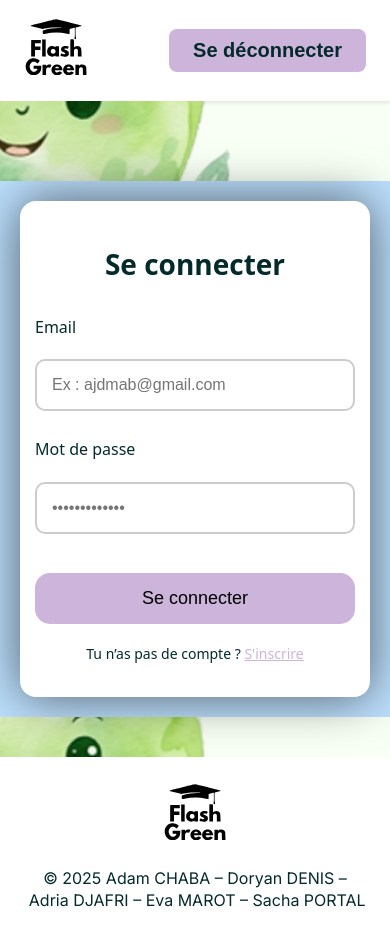
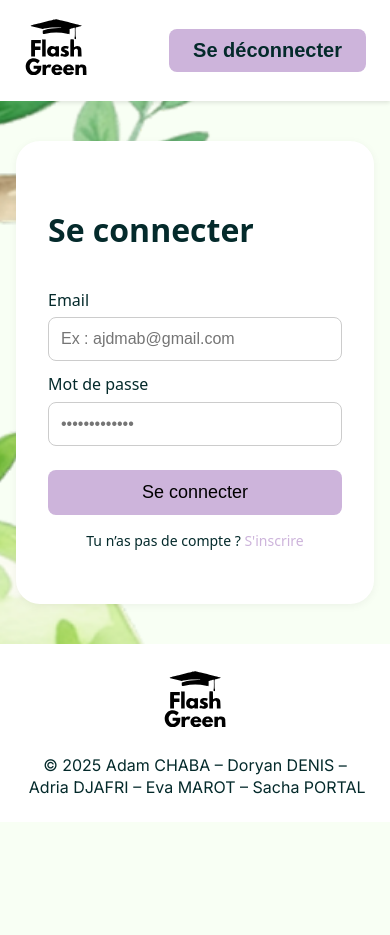
Before and after one commit to AdamChb/flash-green-front, a Vue app: page /#/login in a window 390 px wide. After the commit the page ends 844 px from the top, so only its background shows below. Built offline with nearby package versions, Linux system fonts and the light colour scheme; sample sign-in values are in the browser's storage.

Commit message:
Correction css login register hero

```diff
--- a/src/components/CtaSection.vue
+++ b/src/components/CtaSection.vue
@@ -1,8 +1,6 @@
 <template>
   <section class="cta">
-    <router-link to="/cards">
-      <button class="cta__btn">Cartes</button>
-    </router-link>
+    <router-link to="/cards" class="cta__btn"> Cartes </router-link>
     <router-link class="cta__btn" to="/progression">Progression</router-link>
   </section>
 </template>
--- a/src/components/HeroSection.vue
+++ b/src/components/HeroSection.vue
@@ -5,63 +5,41 @@
       <p class="hero__subtitle">
         Trop d'infos, pas assez de mémoire ? Respire.
         <strong>Flash Green</strong> t’aide à réviser l’essentiel du Green IT
-          avec des flashcards claires. Apprends vite, retiens
-          durablement, tout en respectant la planète.
+        avec des flashcards claires. Apprends vite, retiens durablement, tout en
+        respectant la planète.
       </p>
-        <button class="hero__cta">Commence à apprendre !</button>
+      <router-link to="/cards" class="hero__cta cta__button"
+        >Commence à apprendre !</router-link
+      >
     </div>
   </section>
 </template>
 
 <script>
-  export default { name: 'HeroSection' }
+export default { name: "HeroSection" };
 </script>
 
+<style src="@/css/style.css"></style>
+
 <style scoped>
-  .hero {
-    background-color: #D6F0CF;
-    display: flex;
-    justify-content: center;
-    padding: 80px 24px;
+.cta__btn {
+  /* largeur fixe sur grand écran */
+  display: inline-block;
+  width: min(80vw, 300px);
+  flex-shrink: 0;
+  font-family: "Inter", sans-serif;
+  font-size: 24px;
+  color: #042a2b;
+  background: #ffffffcc;
+  border: 2px solid #042a2b;
+  border-radius: 8px;
+  padding: 16px 32px;
+  cursor: pointer;
+  transition: background-color 0.2s;
+  white-space: nowrap;
+  text-decoration: none;
+  text-align: center;
+  box-sizing: border-box;
+  line-height: 1.4;
 }
-  .hero__inner {
-    max-width: 1200px;
-    text-align: center;
-    font-family: 'Inter', sans-serif;
-  }
-  .hero__logo {
-    display: block;
-    margin: 0 auto 24px;
-    height: 120px;
-  }
-  .hero__title {
-    color: #042A2B;
-    font-size: 72px;
-    line-height: 1.2;
-    margin-bottom: 24px;
-  }
-  .hero__subtitle {
-    color: #042A2B;
-    font-size: 24px;
-    line-height: 1.386;
-    margin-bottom: 40px;
-  }
-  .hero__cta {
-    font-size: 24px;
-    font-family: 'Inter', sans-serif;
-    color: #042A2B;
-    background: transparent;
-    border: 2px solid #042A2B;
-    border-radius: 8px;
-    padding: 12px 24px;
-    cursor: pointer;
-    transition: background-color .2s;
-  }
-  .hero__cta:hover {
-    background-color: #042A2B;
-    color: #fff;
-  }
-
-
-
 </style>
--- a/src/css/style.css
+++ b/src/css/style.css
@@ -207,7 +207,6 @@ a {
   display: flex;
   justify-content: center;
   align-items: center;
-  background: #bde0fe; /* fond bleu demandé */
   padding: 40px 16px;
 }
 
--- a/src/views/LoginView.vue
+++ b/src/views/LoginView.vue
@@ -88,18 +88,14 @@ export default {
 };
 </script>
 
+<style src="@/css/style.css" scoped></style>
+
 <style scoped>
 .login-page {
   background-image: url("@/assets/images/globe.webp");
   background-size: cover;
   background-attachment: fixed;
   animation: backgroundScroll 30s linear infinite;
-  display: flex;
-  justify-content: center;
-  align-items: center;
-  display: flex;
-  justify-content: center;
-  align-items: center;
 }
 
 @keyframes backgroundScroll {
@@ -110,125 +106,4 @@ export default {
     background-position: 2000px 2000px;
   }
 }
-
-/* Styles volontairement lourds */
-/* Styles volontairement lourds */
-.auth-page {
-  max-width: 500px;
-  width: 100%;
-  margin: 80px auto 40px;
-  max-width: 500px;
-  width: 100%;
-  margin: 80px auto 40px;
-  display: flex;
-  flex-direction: column;
-  flex-direction: column;
-  justify-content: center;
-  align-items: center;
-}
-
-.auth-panel {
-  background-color: #ffffff;
-  padding: 70px 40px;
-  box-shadow: 0 0 50px rgba(0, 0, 0, 0.6); /* grosse ombre */
-  border-radius: 24px;
-  width: 100%;
-}
-
-.auth-title {
-  font-size: 40px;
-  margin-bottom: 30px;
-}
-
-.auth-form {
-  display: flex;
-  flex-direction: column;
-  gap: 20px;
-}
-
-.auth-form label {
-  font-size: 18px;
-  font-size: 18px;
-}
-
-.auth-form input {
-  padding: 20px;
-  font-size: 18px;
-  border: 2px solid #cccccc;
-  border-radius: 10px;
-}
-
-.auth-btn {
-  padding: 20px;
-  font-size: 24px;
-  background-color: #cdb4db;
-  color: black;
-  border: none;
-  border-radius: 15px;
-  cursor: pointer;
-}
-
-.auth-btn:hover {
-  background-color: rgb(193, 156, 214);
-  background-color: rgb(193, 156, 214);
-}
-
-.auth-foot {
-  margin-top: 25px;
-  font-size: 16px;
-  margin-top: 25px;
-  font-size: 16px;
-  text-align: center;
-}
-
-.auth-foot a {
-  color: #cdb4db;
-  color: #cdb4db;
-  text-decoration: underline;
-}
-
-.auth-foot a:hover {
-  color: rgb(193, 156, 214);
-  color: rgb(193, 156, 214);
-}
-
-@media (max-width: 768px) {
-  .auth-panel {
-    padding: 20px 15px;
-    border-radius: 16px;
-  }
-
-  .auth-title {
-    font-size: 28px;
-    margin-bottom: 20px;
-    text-align: center;
-  }
-
-  .auth-form {
-    gap: 15px;
-  }
-
-  .auth-form label {
-    font-size: 16px;
-  }
-
-  .auth-form input {
-    padding: 15px;
-    font-size: 16px;
-  }
-
-  .auth-btn {
-    padding: 15px;
-    font-size: 18px;
-  }
-
-  .auth-foot {
-    margin-top: 20px;
-    font-size: 14px;
-  }
-
-  .auth-page {
-    padding: 20px;
-  }
-}
 </style>
--- a/src/views/RegisterView.vue
+++ b/src/views/RegisterView.vue
@@ -75,7 +75,9 @@ export default {
       }
 
       try {
-        const response = await fetch("https://flash-green.api.arcktis.fr/api/auth/register", {
+        const response = await fetch(
+          "https://flash-green.api.arcktis.fr/api/auth/register",
+          {
             method: "POST",
             headers: {
               "Content-Type": "application/json",
@@ -85,7 +87,8 @@ export default {
               email: email.value,
               password: password.value,
             }),
-        });
+          }
+        );
 
         if (!response.ok) {
           console.error("HTTP error", response.status, response.statusText);
@@ -112,6 +115,8 @@ export default {
 };
 </script>
 
+<style src="@/css/style.css"></style>
+
 <style scoped>
 .register-page {
   background-image: url("@/assets/images/globe.webp");
@@ -132,113 +137,4 @@ export default {
     background-position: 2000px 2000px;
   }
 }
-
-/* Styles volontairement lourds */
-.auth-page {
-  max-width: 800px;
-  width: 100%;
-  display: flex;
-  justify-content: center;
-  align-items: center;
-  min-height: 100vh;
-}
-
-.auth-panel {
-  background-color: #ffffff;
-  padding: 40px 30px;
-  box-shadow: 0 0 50px rgba(0, 0, 0, 0.6); /* grosse ombre */
-  border-radius: 24px;
-  width: 100%;
-}
-
-.auth-title {
-  font-size: 36px;
-  margin-bottom: 30px;
-}
-
-.auth-form {
-  display: flex;
-  flex-direction: column;
-  gap: 20px;
-}
-
-.auth-form label {
-  font-size: 18px;
-}
-
-.auth-form input {
-  padding: 20px;
-  font-size: 18px;
-  border: 2px solid #cccccc;
-  border-radius: 10px;
-}
-
-.auth-btn {
-  padding: 20px;
-  font-size: 20px;
-  background-color: #cdb4db;
-  color: black;
-  border: none;
-  border-radius: 15px;
-  cursor: pointer;
-}
-
-.auth-btn:hover {
-  background-color: rgb(193, 156, 214);
-}
-
-.auth-foot {
-  margin-top: 25px;
-  font-size: 16px;
-  text-align: center;
-}
-
-.auth-foot a {
-  color: #cdb4db;
-  text-decoration: underline;
-}
-
-.auth-foot a:hover {
-  color: rgb(193, 156, 214);
-}
-
-@media (max-width: 768px) {
-  .auth-panel {
-    padding: 20px 15px;
-    border-radius: 16px;
-  }
-
-  .auth-title {
-    font-size: 28px;
-    margin-bottom: 20px;
-    text-align: center;
-  }
-
-  .auth-form {
-    gap: 15px;
-  }
-
-  .auth-form label {
-    font-size: 16px;
-  }
-
-  .auth-form input {
-    padding: 15px;
-    font-size: 16px;
-  }
-
-  .auth-btn {
-    padding: 15px;
-    font-size: 18px;
-  }
-
-  .auth-foot {
-    margin-top: 20px;
-    font-size: 14px;
-  }
-
-  .auth-page {
-    padding: 20px;
-  }
-}
 </style>
```
Lines whose indentation alone changed are shown as unchanged.
